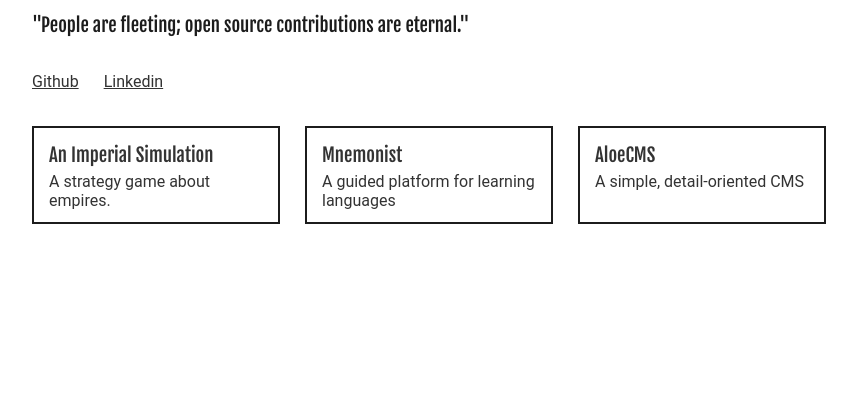
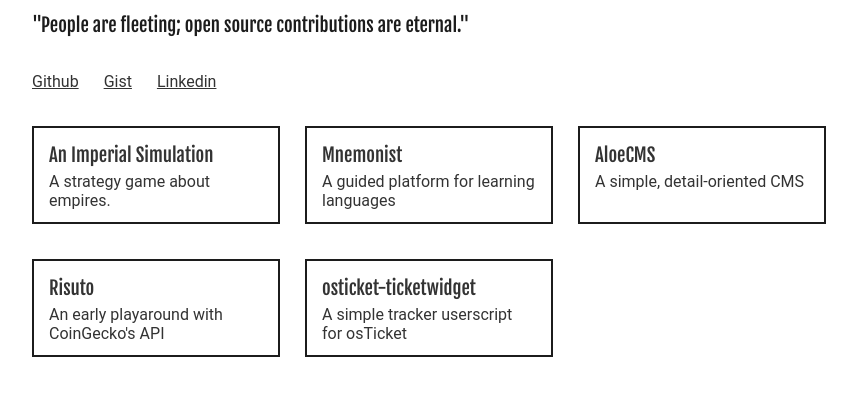
Before and after one commit to sjsanc/sjsanc.xyz, a Gatsby site: page / in a window 1280 px wide. Shown: the part 306-702 px from the top of the page, without its empty margins (32-889 px from the left). Built offline with nearby package versions, Linux system fonts and the light colour scheme; Gatsby itself is replaced by a stand-in of ours.

Commit message:
added otherstuff

```diff
--- a/src/pages/index.js
+++ b/src/pages/index.js
@@ -21,6 +21,19 @@ const projects = [
   },
 ];
 
+const otherstuff = [
+  {
+    name: "Risuto",
+    description: "An early playaround with CoinGecko's API",
+    link: "https://github.com/sjsanc/risuto-crypto",
+  },
+  {
+    name: "osticket-ticketwidget",
+    description: "A simple tracker userscript for osTicket",
+    link: "https://github.com/sjsanc/osticket-ticketwidget",
+  },
+];
+
 const IndexPage = () => {
   return (
     <div class="container">
@@ -33,6 +46,9 @@ const IndexPage = () => {
         <ul class="socials">
           <li>
             <a href="https://github.com/sjsanc">Github</a>
+          </li>
+          <li>
+            <a href="https://gist.github.com/sjsanc">Gist</a>
           </li>
           <li>
             <a href="https://linkedin.com/in/steven-scheepers-72b45b131">Linkedin</a>
@@ -48,6 +64,14 @@ const IndexPage = () => {
             </a>
           ))}
         </div>
+        <div class="projects">
+          {otherstuff.map((proj) => (
+            <a class="project" href={proj.link}>
+              <h3>{proj.name}</h3>
+              <p>{proj.description}</p>
+            </a>
+          ))}
+        </div>
       </main>
     </div>
   );
```
